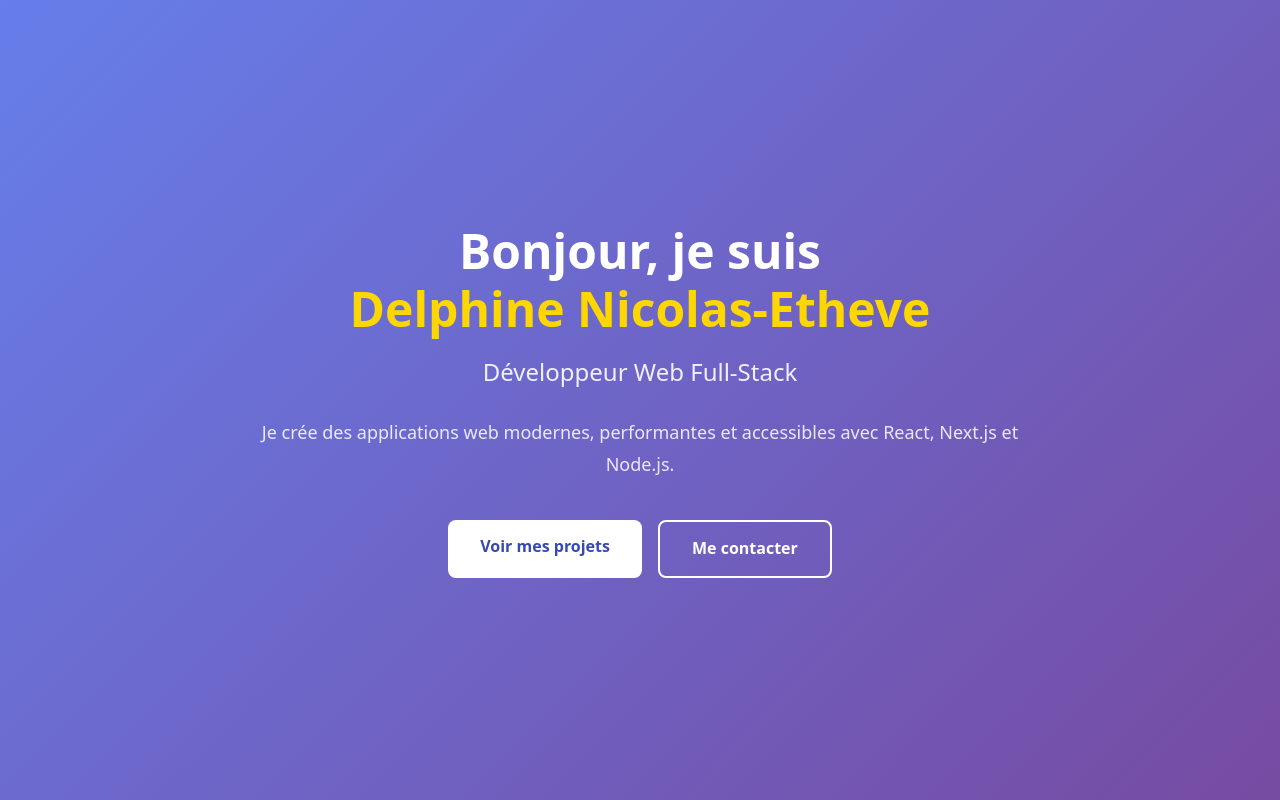
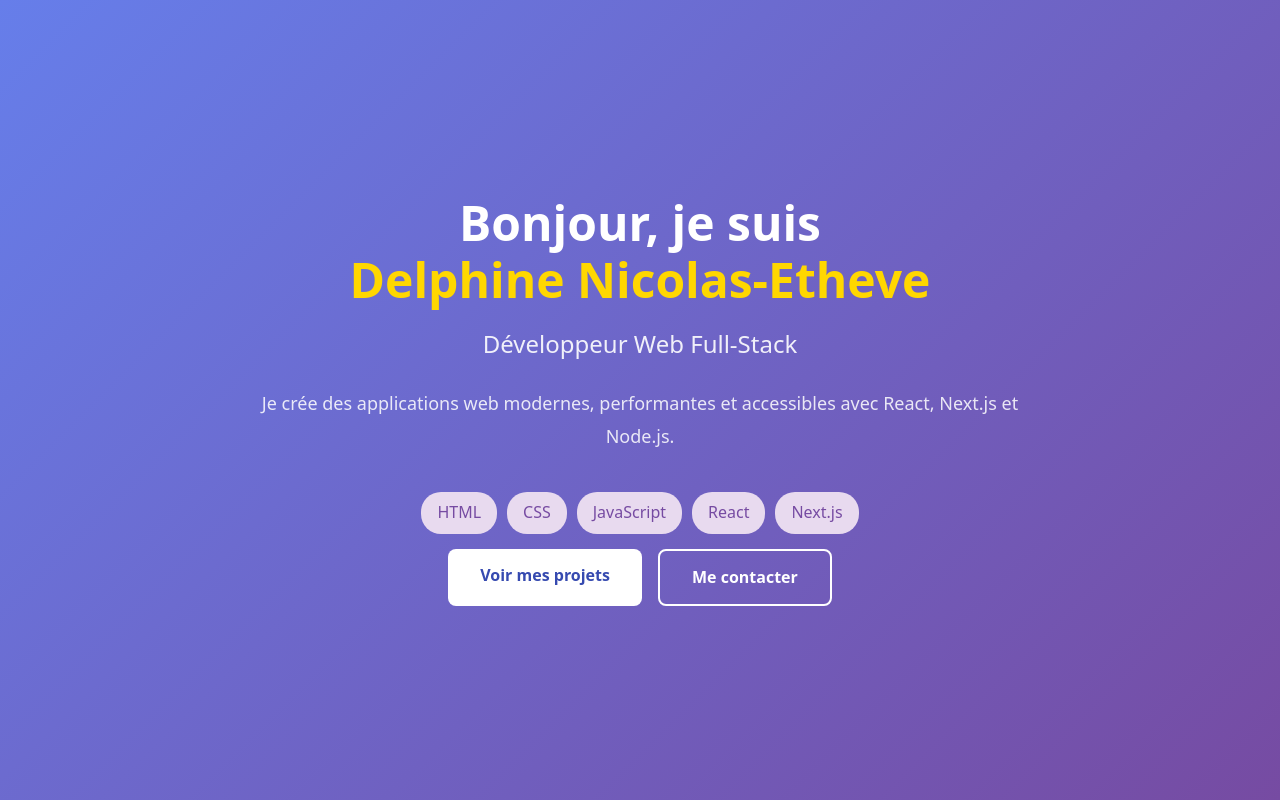
Before and after one commit to DelphineEtheve/MonPortfolio, a Next.js app: page / in a window 1280 px wide. Built offline with nearby package versions, Linux system fonts and the light colour scheme.

Commit message:
Intégration dynamique des technologies

```diff
--- a/app/page.js
+++ b/app/page.js
@@ -1,7 +1,10 @@
 import Image from "next/image";
 import styles from "./page.module.css";
+import Tags from "@/components/Tags";
 
 export default function Home() {
+  const technologies = ["HTML", "CSS", "JavaScript", "React", "Next.js"];
+
   return (
     <div className={styles.hero}>
       <div className={styles.heroContent}>
@@ -15,6 +18,12 @@ export default function Home() {
           Je crée des applications web modernes, performantes et accessibles
           avec React, Next.js et Node.js.
         </p>
+        <div className={styles.tagContainer}>
+          {technologies.map((techno) => (
+            <Tags key= {techno} technologie={techno} />
+          ))}
+
+        </div>
         <div className={styles.heroButtons}>
           <a href="#projects" className={`${styles.btn} ${styles.btnPrimary}`}>
             Voir mes projets
--- a/app/page.module.css
+++ b/app/page.module.css
@@ -261,3 +261,18 @@ a.secondary {
   padding: 0.1em 0.4em;
   border-radius: 6px;
 }
+
+.tagContainer{
+   display: flex;
+  justify-content: center;
+  gap: 10px;
+  flex-wrap: wrap;
+  margin-bottom:15px;
+}
+.tag {
+  display: inline-block;
+  padding: 8px 16px;
+  background-color: #e8daef;
+  border-radius: 20px;
+  color:#764ba2;
+}
--- /dev/null
+++ b/components/Tags.js
@@ -0,0 +1,14 @@
+import styles from "../app/page.module.css"
+
+function Tags({technologie}) {
+
+  return (
+    <div>
+
+      <span className= {styles.tag}>{technologie}</span>
+
+    </div>
+  );
+}
+
+export default Tags
```
